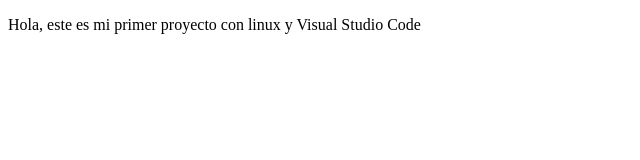
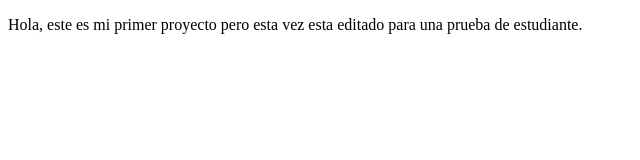
Before and after one commit to ItzMartin/carpetaDeProyectos, a plain HTML site: page index.html in a window 1280 px wide. Shown: the whole page, without its empty margins (0-640 px from the left). Drawn offline with Linux system fonts and the light colour scheme.

Commit message:
codigo modificado

```diff
--- a/index.html
+++ b/index.html
@@ -7,6 +7,6 @@
     <title>Hola mundo!</title>
 </head>
 <body>
-    <p>Hola, este es mi primer proyecto con linux y Visual Studio Code</p>
+    <p>Hola, este es mi primer proyecto pero esta vez esta editado para una prueba de estudiante.</p>
 </body>
 </html>
```
